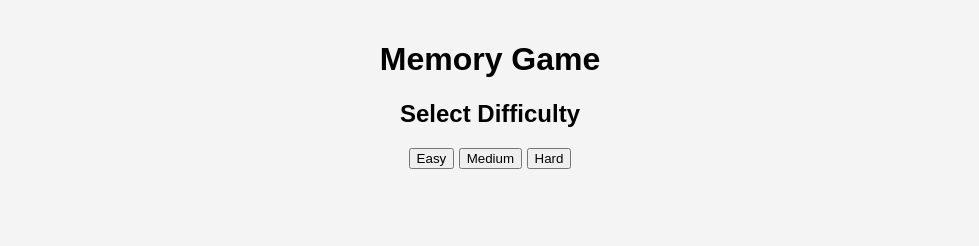
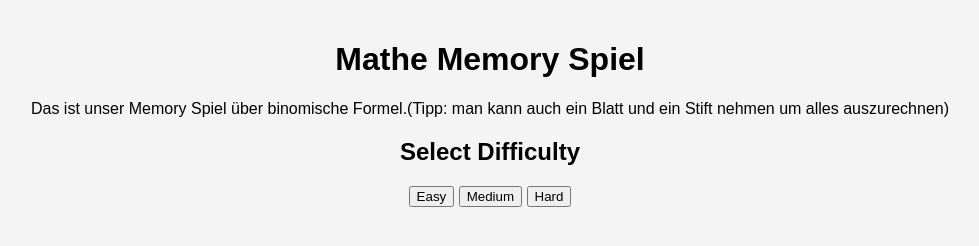
Before and after one commit to 0miida/MatheProjektMemo, a plain HTML site: page index.html in a window 1280 px wide. Shown: the whole page, without its empty margins (150-1129 px from the left). Drawn offline with Linux system fonts and the light colour scheme.

Commit message:
Update index.html

```diff
--- a/index.html
+++ b/index.html
@@ -7,7 +7,8 @@
     <link rel="stylesheet" href="csss.css">
 </head>
 <body>
-    <h1>Memory Game</h1>
+    <h1>Mathe Memory Spiel</h1>
+    <p>Das ist unser Memory Spiel über binomische Formel.(Tipp: man kann auch ein Blatt und ein Stift nehmen um alles auszurechnen)</p>
   <div id="game-board"></div>
 
   <script type="module" src="JsMemo.js"></script>
```
